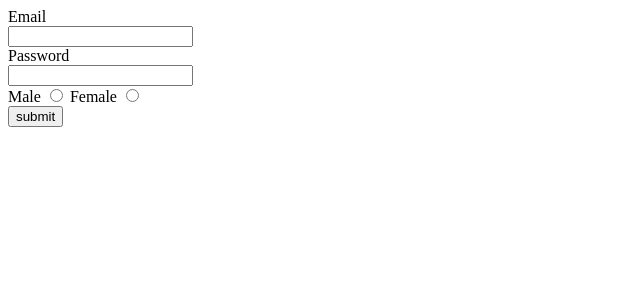
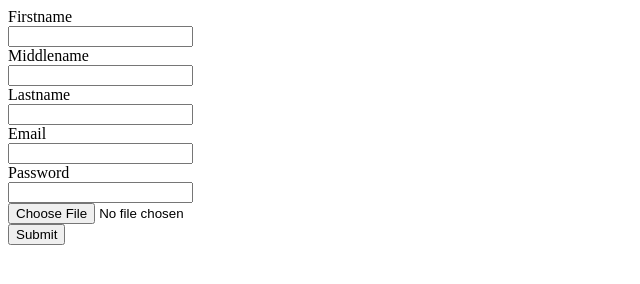
Before and after one commit to ramdaggumati/netlify-demo, a plain HTML site: page index.html in a window 1280 px wide. Shown: the whole page, without its empty margins (0-640 px from the left). Drawn offline with Linux system fonts and the light colour scheme.

Commit message:
feat: updated the form

```diff
--- a/index.html
+++ b/index.html
@@ -6,15 +6,18 @@
 </head>
 <body>
     <form>
-     <label for="email">Email</label><br>
-     <input type="email" name="" id="email"><br>
-     <label for="password">Password</label><br>
-     <input type="password" name="" id="password"><br>
-    <label for="male">Male</label>
-    <input type="radio" name="gender" id="male">
-    <label for="female">Female</label>
-    <input type="radio" name="gender" id="female"><br>
-    <input type="submit" value="submit">
-    </form>
+        <label for="fisrtname">Firstname</label><br>
+        <input type="text" id="firstname" name=""><br>
+        <label for="Middlename">Middlename</label><br>
+        <input type="text" id="Middlename" name=""><br>
+        <label for="Lastname">Lastname</label><br>
+        <input type="text" id="Lastname" name=""><br>
+        <label for="email">Email</label><br>
+        <input type="email" name="" id="email"><br>
+        <label for="password">Password</label><br>
+        <input type="password" name="" id="password"><br>
+        <input type="file" id="myFile" name="filename"><br>
+        <input type="submit"><br>
+        </form>
 </body>
 </html>
```
